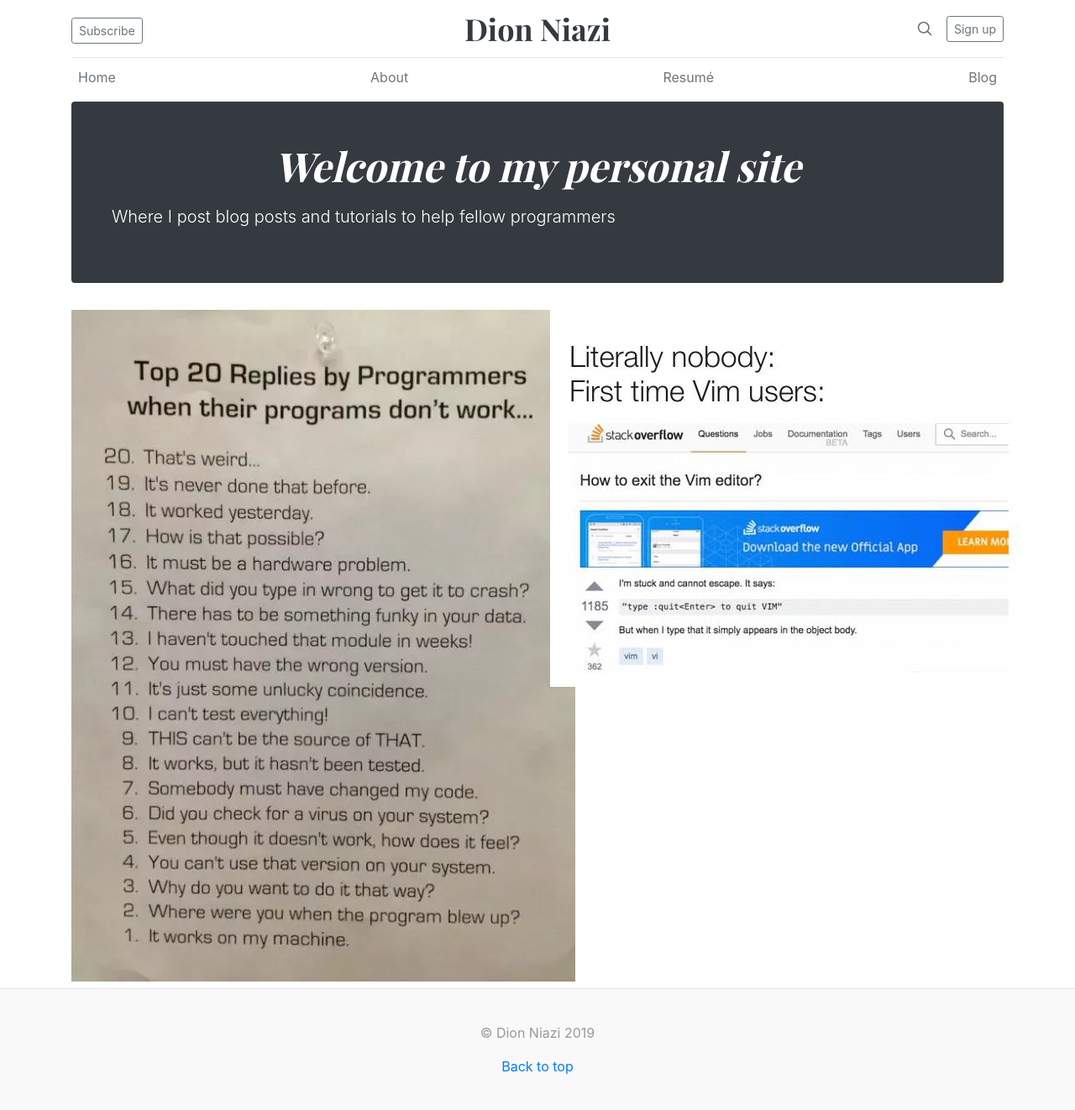
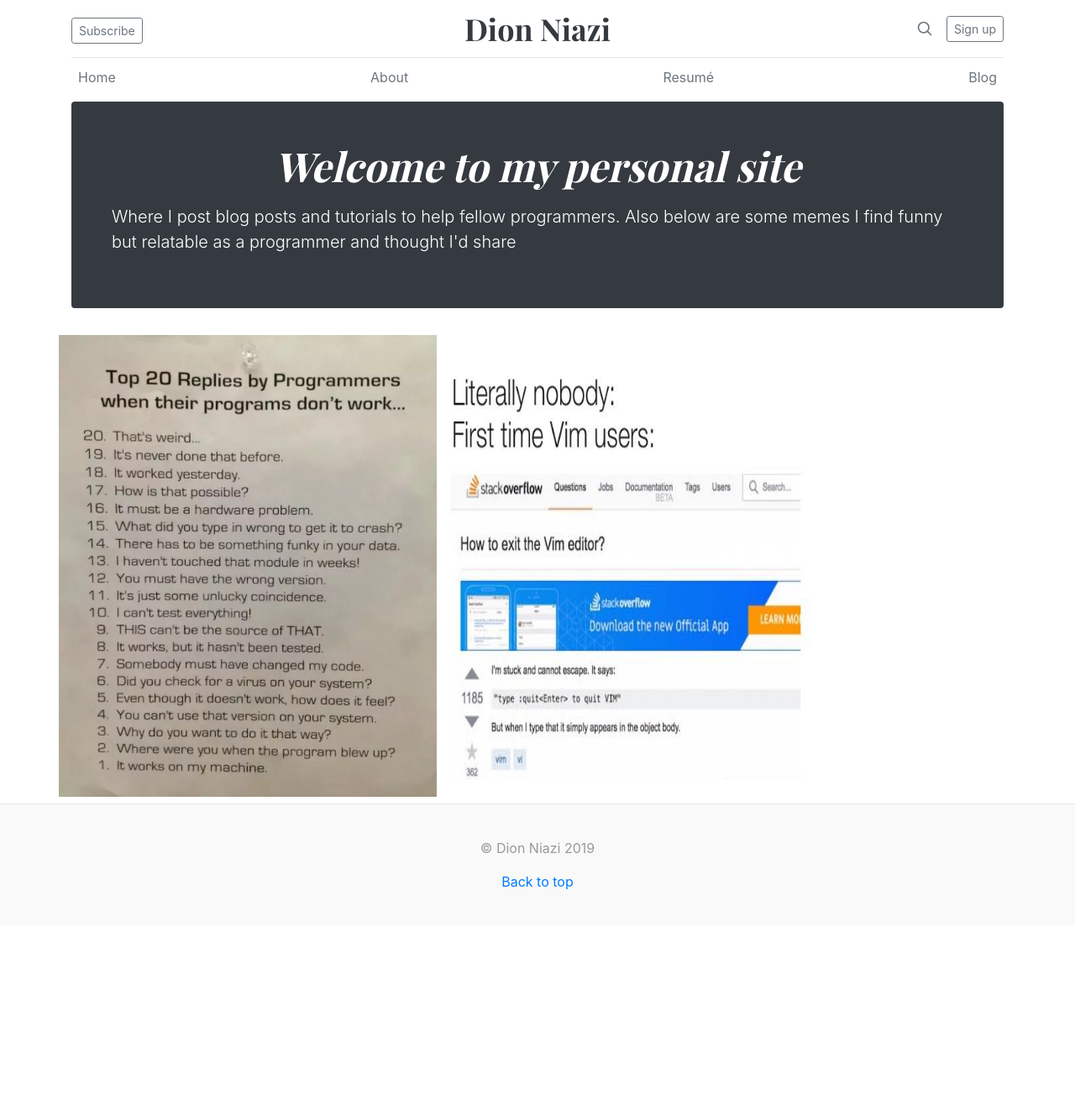
Before and after one commit to dn3gy/dn3gy.github.io, a Jekyll site: the page built from index.html, in a window 1280 px wide. Shown: the whole page at 84% size. Built offline with Jekyll 4.4.1, drawn with Linux system fonts in a browser that asks for light colours; after the commit the page ends 1102 px from its top, so only the background shows below that.

Commit message:
Site Updates

```diff
--- a/index.html
+++ b/index.html
@@ -6,7 +6,7 @@ title: Dion's Site
     <!--<div class="col-md-6 px-0">-->
     <div>
         <h1 class="display-4 font-italic text-center">Welcome to my personal site</h1>
-        <p class="lead my-3">Where I post blog posts and tutorials to help fellow programmers</p>
+        <p class="lead my-3">Where I post blog posts and tutorials to help fellow programmers. Also below are some memes I find funny but relatable as a programmer and thought I'd share</p>
         <!--<p class="lead mb-0"><a href="/" class="text-white font-weight-bold">Continue reading...</a></p>-->
     </div>
 </div>
@@ -42,10 +42,10 @@ title: Dion's Site
 </div>
 -->
 <div class="row mb-2">
-        <div class="col-md-6">
-                    <img src="./images/top-20-things-programmers-say.webp">
+        <div>
+                    <img src="./images/top-20-things-programmers-say.webp" height="550px" width="450px">
         </div>
-        <div class="col-md-6">
-                    <img src="./images/first-time-using-vim.jpg">
+        <div>
+                    <img src="./images/first-time-using-vim.jpg" height="550px" width="450px">
         </div>
     </div>
```
